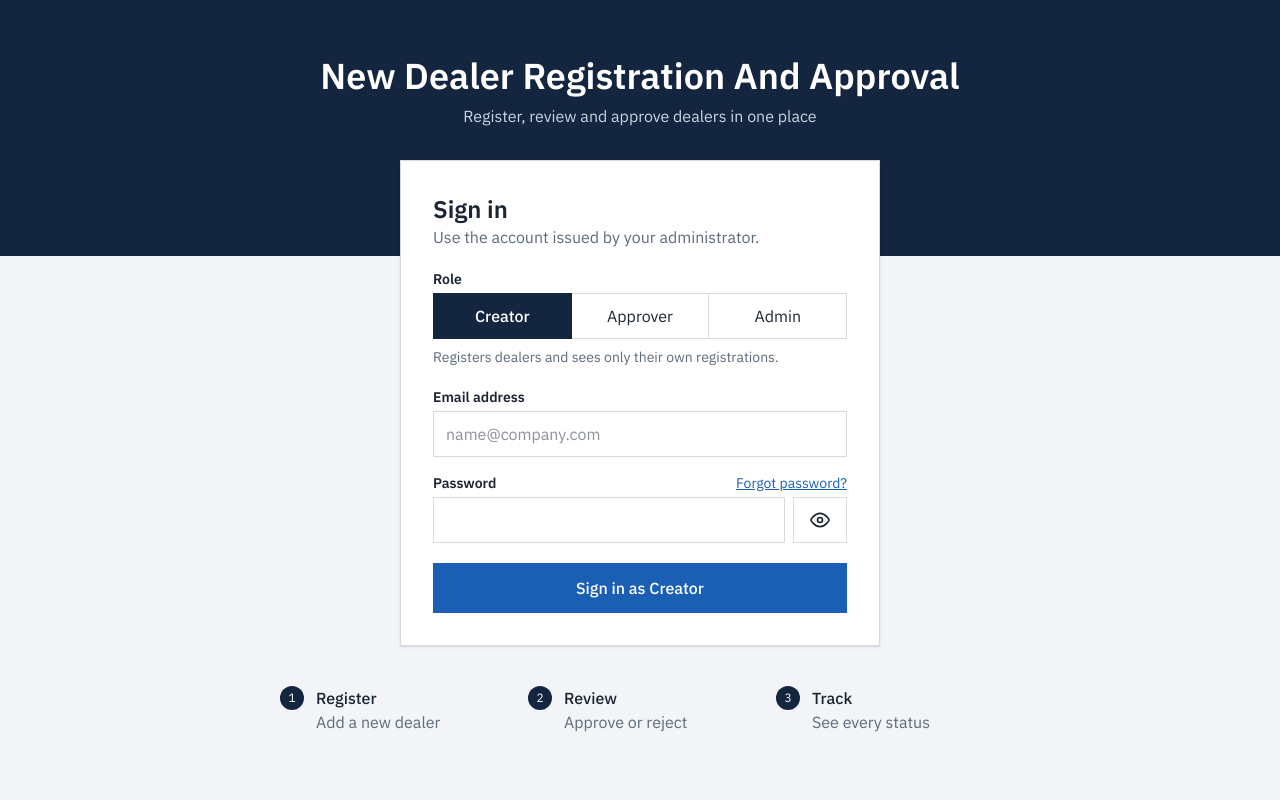
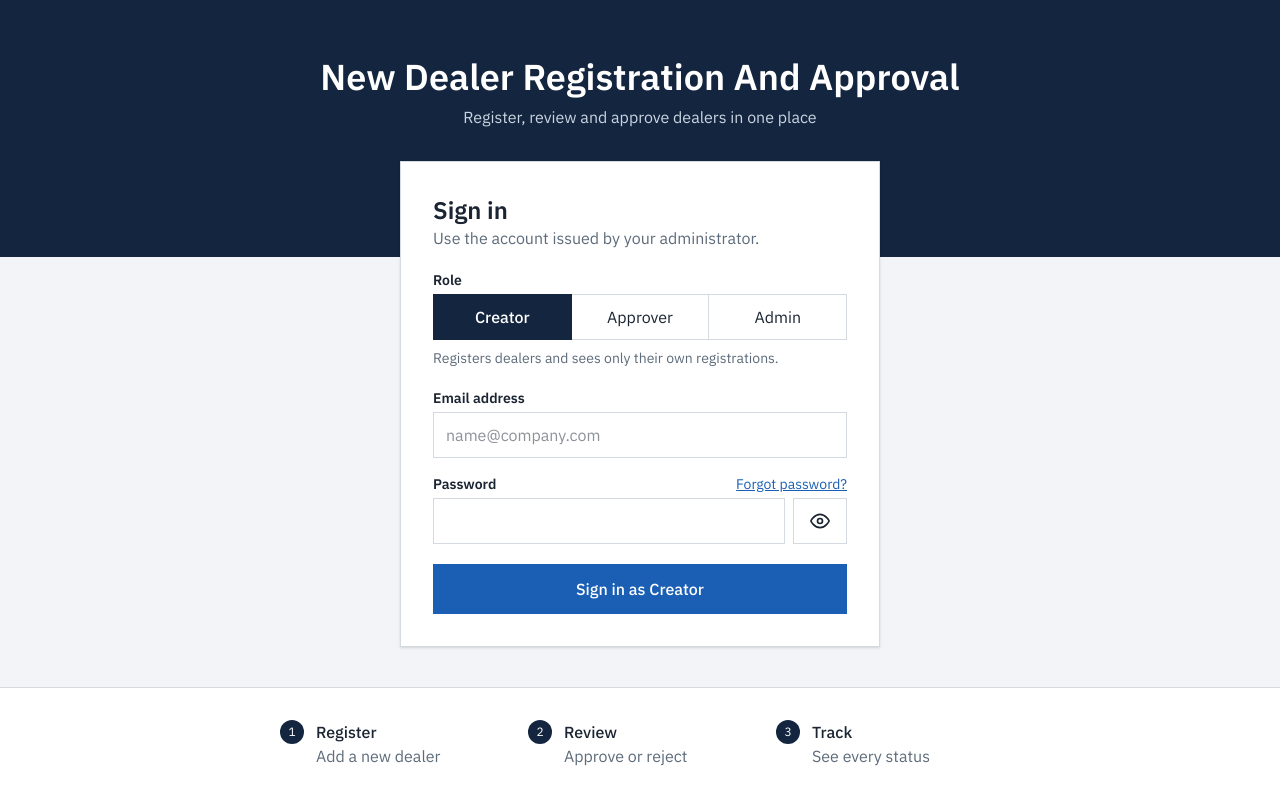
Before and after one commit to PrafullJ001/new-dealer-registration-approval, a React (Vite) app in the folder frontend/: page /login in a window 1280 px wide. Built offline with nearby package versions, Linux system fonts and the light colour scheme; no server answers.

Commit message:
Updated the Login UI in mobile view

```diff
--- a/frontend/src/components/AuthShell.jsx
+++ b/frontend/src/components/AuthShell.jsx
@@ -1,15 +1,14 @@
 // the two-column frame shared by the forgot-password and set-password pages
 export default function AuthShell({ children }) {
   return (
-    <div className="flex min-h-screen flex-col overflow-x-hidden md:grid md:grid-cols-2">
-      <section className="flex flex-col justify-between gap-6 bg-navy px-6 py-8 text-white md:gap-8 md:p-14">
+    <div className="auth-scale flex min-h-screen flex-col overflow-x-hidden md:grid md:grid-cols-2">
+      <section className="flex flex-col justify-between gap-6 bg-navy px-6 py-8 text-white md:gap-8 md:p-10 lg:p-14">
         <div>
-          <p className="text-xl font-semibold">Dealer Onboarding Portal</p>
-          <p className="text-slate-300">Registration &amp; Approval</p>
+          <p className="text-xl font-semibold">New Dealer Registration And Approval</p>
         </div>
 
         <div>
-          <h1 className="max-w-md text-2xl font-semibold leading-tight md:mb-6 md:text-3xl">
+          <h1 className="max-w-md text-2xl font-semibold leading-tight md:mb-6 md:text-3xl lg:text-4xl">
             Register dealers. Review them. Keep the record.
           </h1>
           <ul className="hidden max-w-md md:block">
@@ -30,8 +29,10 @@ export default function AuthShell({ children }) {
         </p>
       </section>
 
-      <section className="flex flex-1 items-start justify-center p-4 md:items-center md:p-6">
-        <div className="w-full max-w-md border border-line bg-white p-6 md:p-8">{children}</div>
+      <section className="flex flex-1 items-start justify-center p-4 md:items-center md:p-8">
+        <div className="w-full max-w-md border border-line bg-white p-6 shadow-sm md:max-w-lg md:p-10 lg:max-w-md lg:p-8">
+          {children}
+        </div>
       </section>
     </div>
   );
--- a/frontend/src/index.css
+++ b/frontend/src/index.css
@@ -67,3 +67,11 @@ body {
     @apply border-b border-line px-2 py-3 align-middle;
   }
 }
+/* A phone opened with "Desktop site" reports a ~980px wide screen and shrinks the page,
+   so everything looks tiny. Scale up only the sign-in pages at that width.
+   Delete this block if you do not want it. */
+@media (min-width: 768px) and (max-width: 1099px) {
+  html:has(.auth-scale) {
+    font-size: 22px;
+  }
+}
--- a/frontend/src/pages/Login.jsx
+++ b/frontend/src/pages/Login.jsx
@@ -40,15 +40,15 @@ export default function Login() {
   }
 
   return (
-    <div className="flex min-h-screen flex-col overflow-x-hidden bg-page">
-      {/* top navy part */}
-      <div className="bg-navy px-4 pb-28 pt-10 text-center text-white sm:px-6 md:pb-32 md:pt-14">
+    <div className="auth-scale flex min-h-screen flex-col overflow-x-hidden bg-page">
+      {/* top navy part: grows with the screen height, so tall screens are not left empty */}
+      <header className="flex min-h-[220px] flex-1 flex-col items-center justify-center bg-navy px-4 pb-28 pt-10 text-center text-white sm:px-6 md:pb-32 md:pt-14">
         <h1 className="text-2xl font-semibold sm:text-3xl md:text-4xl">New Dealer Registration And Approval</h1>
         <p className="mt-2 text-sm text-slate-300 md:text-base">Register, review and approve dealers in one place</p>
-      </div>
+      </header>
 
       {/* login card floating over the split */}
-      <div className="relative mx-auto -mt-20 w-full max-w-md px-4 md:-mt-24 md:max-w-lg">
+      <main className="relative mx-auto mb-10 -mt-20 w-full max-w-md px-4 md:-mt-24 md:max-w-lg">
         <div className="border border-line bg-white p-5 shadow-sm sm:p-6 md:p-8">
           <h2 className="text-2xl font-semibold">Sign in</h2>
           <p className="mb-5 text-muted">Use the account issued by your administrator.</p>
@@ -129,10 +129,11 @@ export default function Login() {
             </button>
           </form>
         </div>
-      </div>
+      </main>
 
-      {/* three steps under the card */}
-      <div className="mx-auto grid w-full max-w-3xl gap-6 px-6 py-10 sm:grid-cols-3 md:text-base">
+      {/* three steps under the card, as a strip along the bottom */}
+      <footer className="border-t border-line bg-white">
+        <div className="mx-auto grid w-full max-w-3xl gap-6 px-6 py-8 sm:grid-cols-3 md:text-base">
           {STEPS.map((s, i) => (
             <div key={s.title} className="flex items-start gap-3 text-sm md:text-base">
               <span className="flex h-6 w-6 flex-none items-center justify-center rounded-full bg-navy text-xs text-white">
@@ -145,6 +146,7 @@ export default function Login() {
             </div>
           ))}
         </div>
+      </footer>
     </div>
   );
 }
```
Lines whose indentation alone changed are shown as unchanged.
